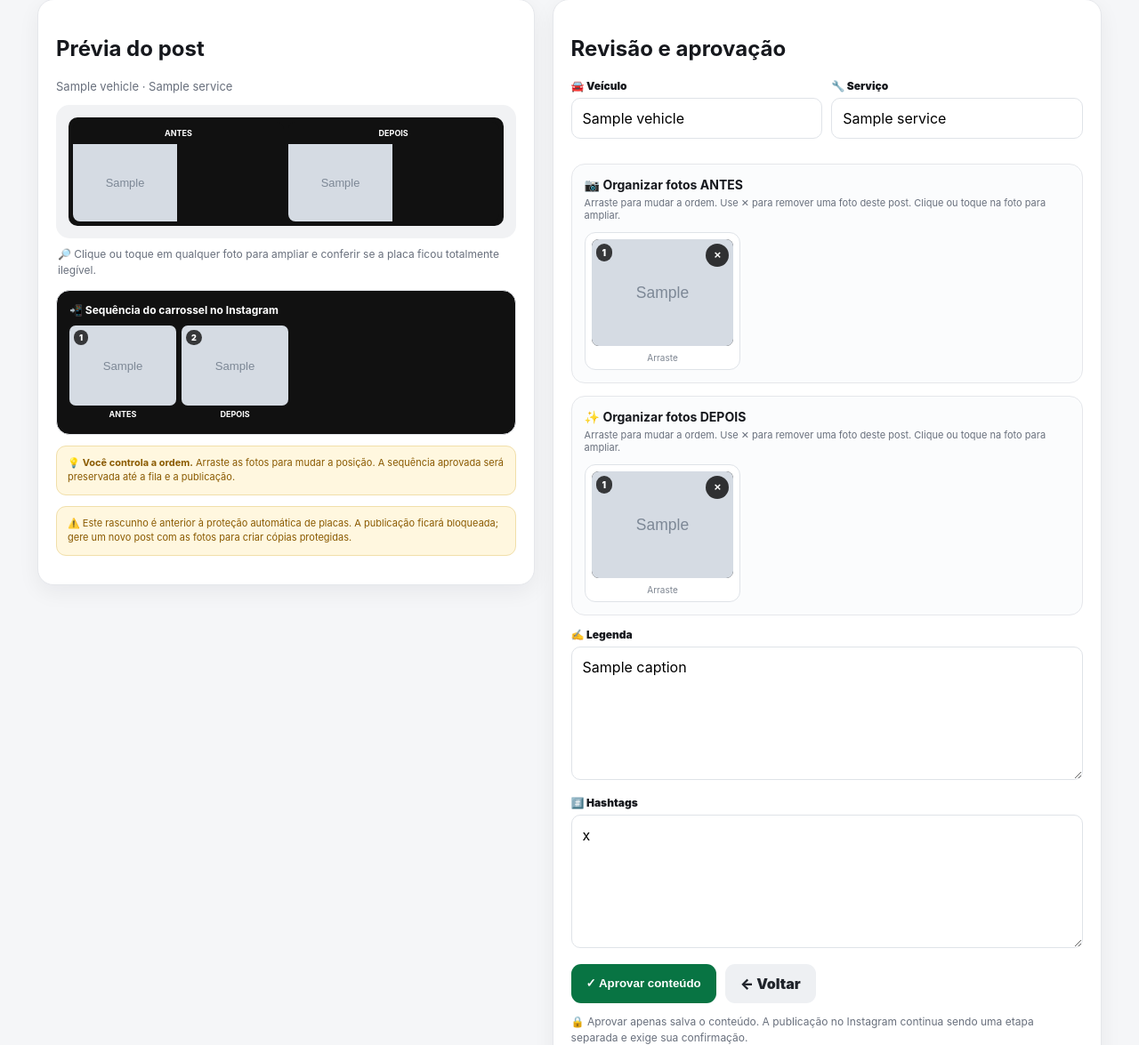
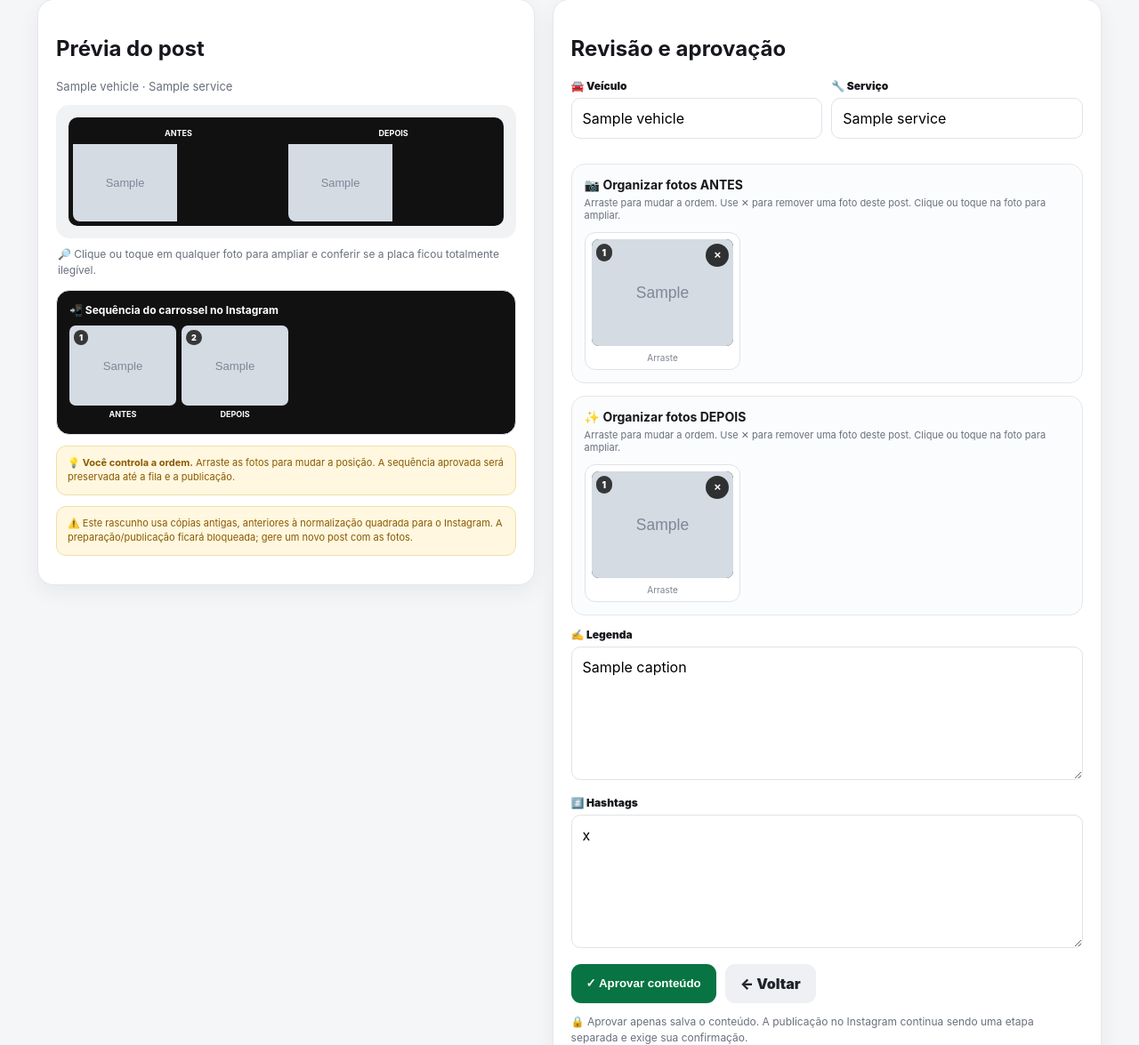
Before and after one commit to sthetcargo/sthetcar-ia, a Flask app: template app/templates/review_pending.html in a window 1280 px wide. Shown: the part 161-1336 px from the top of the page at 89% size. Run offline with Flask 3, Linux system fonts and the light colour scheme; the visitor is signed in with stand-in values (Sample User, id 1); the template is opened without the code that fills it: most values are stand-ins (such as "Sample title", 1, 10 or a date in 2020); grey boxes marked "Sample" are stand-in pictures; parts of the project's set-up code (start-up, migrations or seed data) failed here and were passed over; some libraries are stand-ins or nearby versions.

Commit message:
Explain versioned square-media protection on review screen

```diff
--- a/app/templates/review_pending.html
+++ b/app/templates/review_pending.html
@@ -71,7 +71,7 @@
   <p class="zoom-help">🔎 Clique ou toque em qualquer foto para ampliar e conferir se a placa ficou totalmente ilegível.</p>
   <div class="carousel-preview"><h3>📲 Sequência do carrossel no Instagram</h3><div class="carousel-strip" id="carousel-preview"></div></div>
   <div class="warning">💡 <strong>Você controla a ordem.</strong> Arraste as fotos para mudar a posição. A sequência aprovada será preservada até a fila e a publicação.</div>
-{% if result.plate_redaction_version == 1 %}<div class="warning" role="note">🛡️ <strong>Proteção automática de placas:</strong> {{ result.plate_redaction_message }} Revise cada foto; a detecção automática pode falhar.</div>{% else %}<div class="warning" role="alert">⚠️ Este rascunho é anterior à proteção automática de placas. A publicação ficará bloqueada; gere um novo post com as fotos para criar cópias protegidas.</div>{% endif %}
+{% if result.plate_redaction_version == 2 %}<div class="warning" role="note">🛡️ <strong>Proteção automática de placas e formato Instagram:</strong> {{ result.plate_redaction_message }} As cópias foram normalizadas para JPEG quadrado. Revise cada foto; a detecção automática pode falhar.</div>{% else %}<div class="warning" role="alert">⚠️ Este rascunho usa cópias antigas, anteriores à normalização quadrada para o Instagram. A preparação/publicação ficará bloqueada; gere um novo post com as fotos.</div>{% endif %}
 </section>
 <section class="card">
   <h2>Revisão e aprovação</h2>
```
